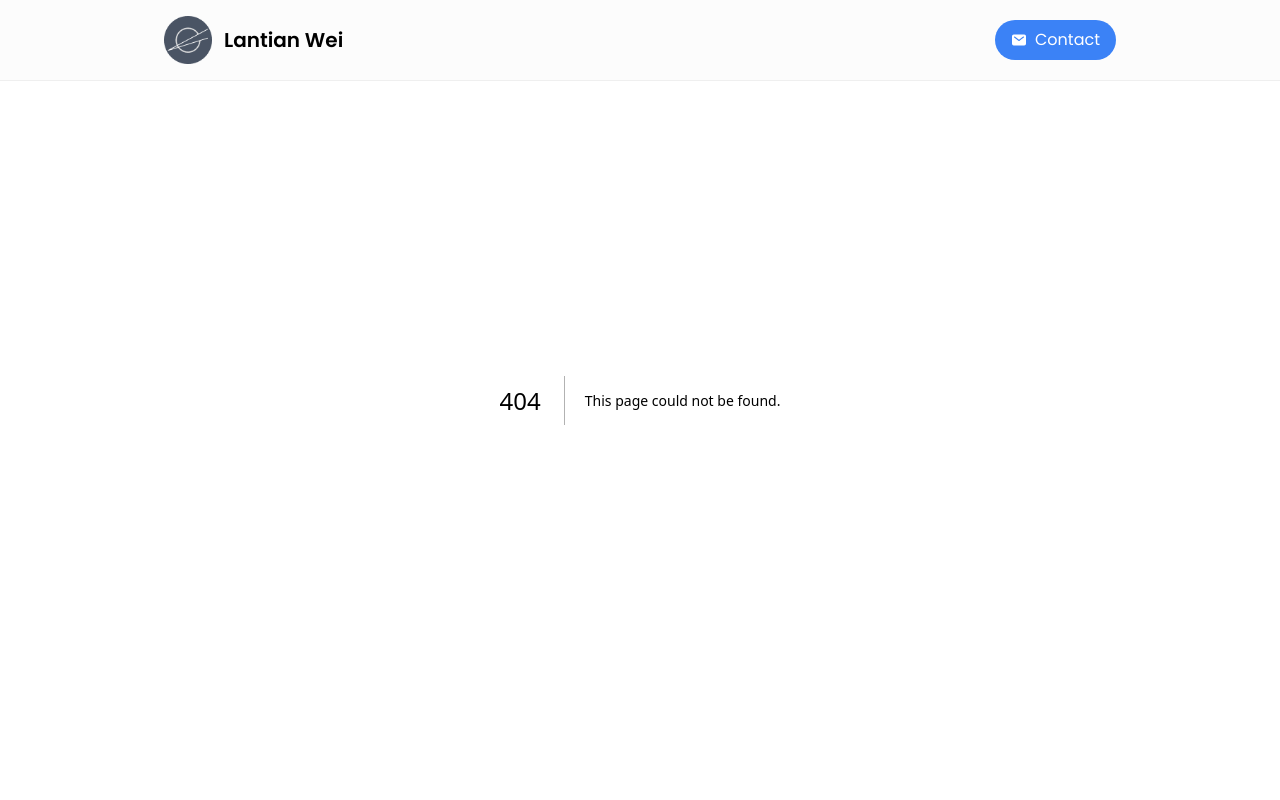
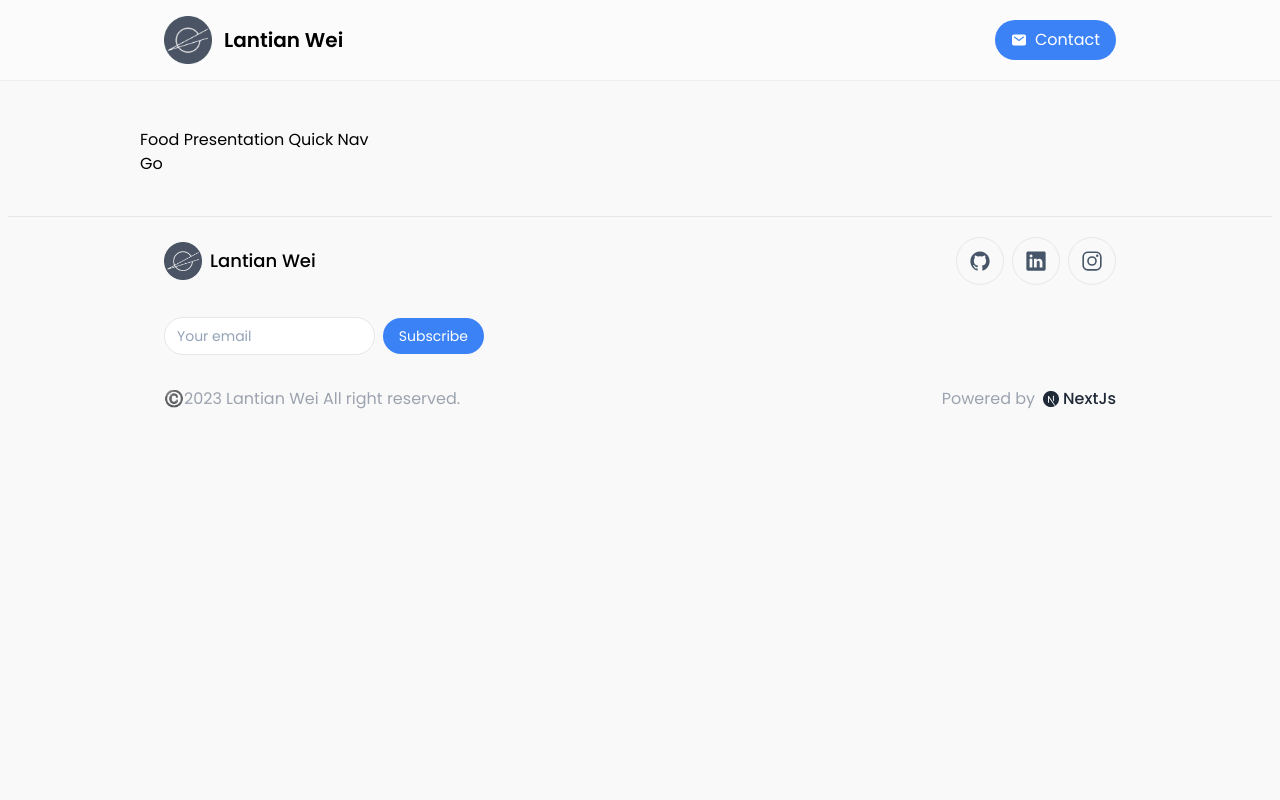
Before and after one commit to weilantian/lantian-web, a Next.js app: page /food in a window 1280 px wide. Before the commit this address had no page. Shown: the top 800 px of the page. Built offline with nearby package versions, Linux system fonts and the light colour scheme.

Commit message:
feat: food delivery quick nav

```diff
--- /dev/null
+++ b/pages/food.tsx
@@ -0,0 +1,14 @@
+import { NextPage } from "next";
+
+const FoodPresentationQuickNav: NextPage = () => {
+  return (
+    <div className="max-w-[1000px] mx-auto mt-32">
+      <h1>Food Presentation Quick Nav</h1>
+      <a href="https://www.canva.com/design/DAFfHH-qXKk/DLpbZRCXdKApvd2o7jKasA/view?utm_content=DAFfHH-qXKk&utm_campaign=designshare&utm_medium=link&utm_source=publishsharelink">
+        Go
+      </a>
+    </div>
+  );
+};
+
+export default FoodPresentationQuickNav;
```
